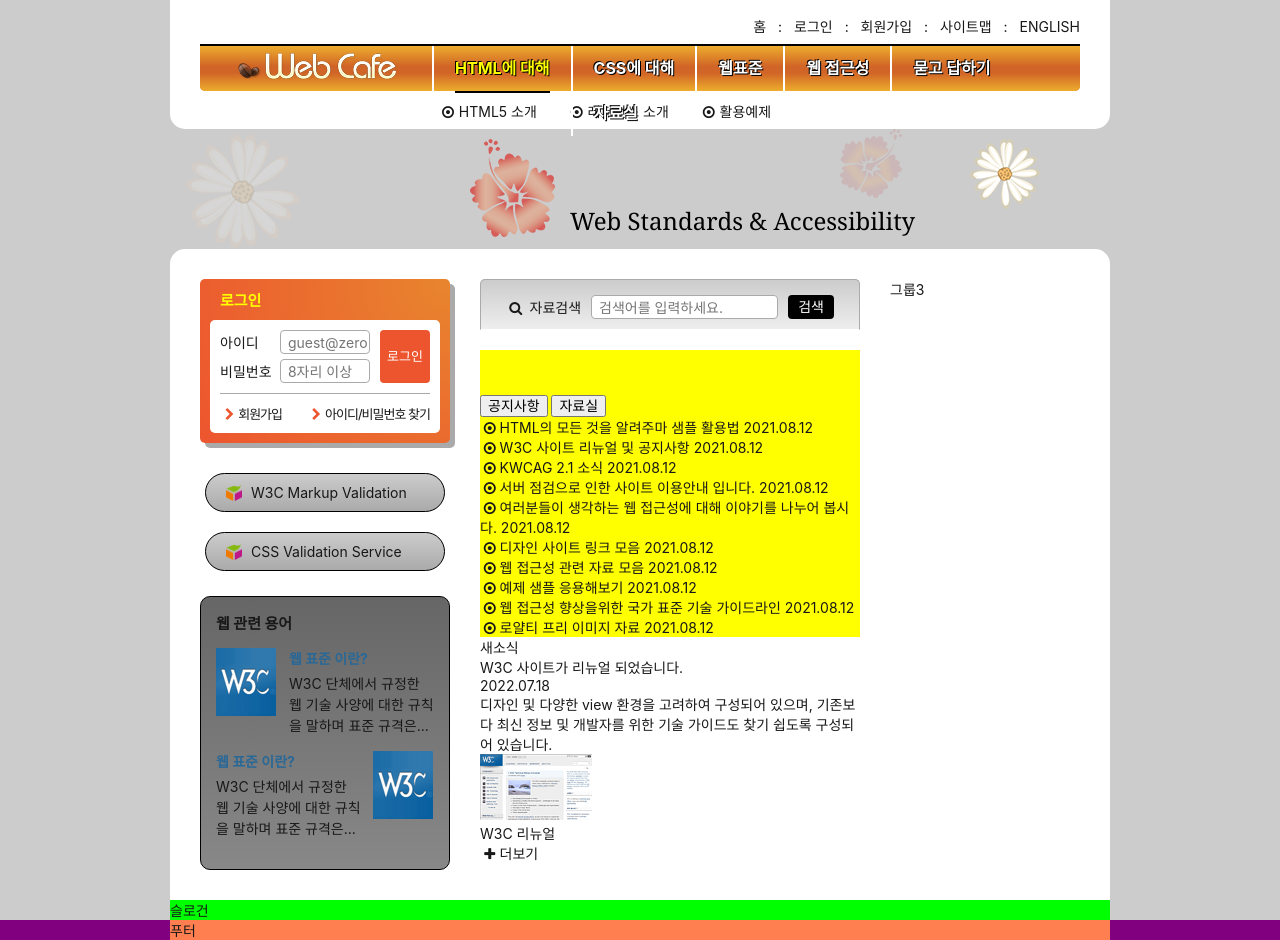
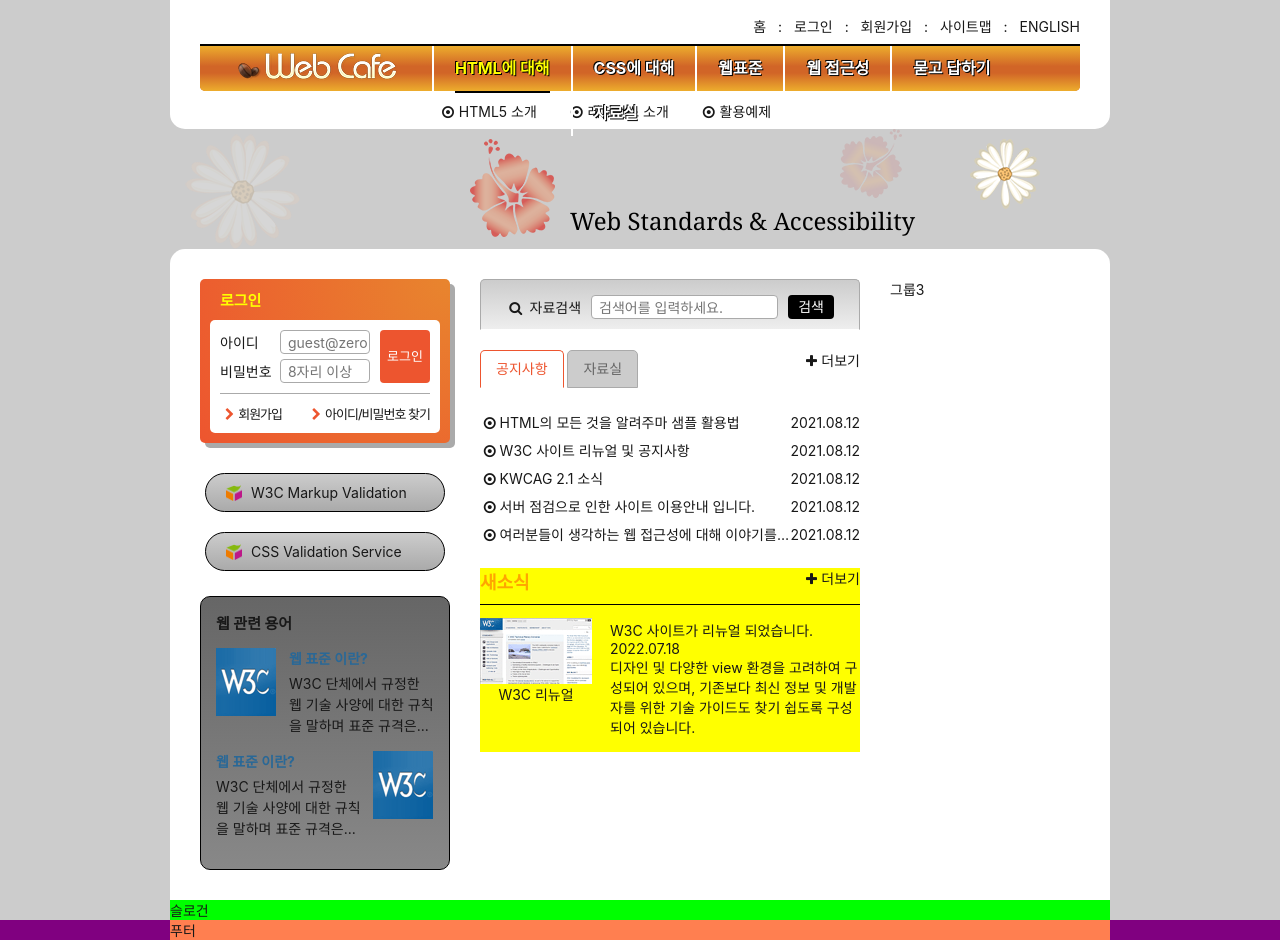
Before and after one commit to kjm541006/zeroConnecTo, a website: page HTML5/index.html in a window 1280 px wide. Drawn offline with Linux system fonts and the light colour scheme; a web font is replaced by a local one.

Commit message:
나의 새소식 스타일

```diff
--- a/HTML5/css/index.css
+++ b/HTML5/css/index.css
@@ -34,9 +34,8 @@ html {
   font-size: 10px;
 }
 body {
-  font-family: Pretendard, -apple-system, BlinkMacSystemFont, system-ui, Roboto, "Helvetica Neue", "Segoe UI",
-    "Apple SD Gothic Neo", "Noto Sans KR", "Malgun Gothic", "Apple Color Emoji", "Segoe UI Emoji", "Segoe UI Symbol",
-    sans-serif;
+  font-family: Pretendard, -apple-system, BlinkMacSystemFont, system-ui, Roboto, "Helvetica Neue", "Segoe UI", "Apple SD Gothic Neo",
+    "Noto Sans KR", "Malgun Gothic", "Apple Color Emoji", "Segoe UI Emoji", "Segoe UI Symbol", sans-serif;
   font-weight: 400;
   background: #ccc;
   color: #181818;
@@ -358,8 +357,7 @@ body {
 
 .validation-list a {
   background-color: #aaa;
-  background: url("./images/validation_icon.png") no-repeat 20px 50%/16px 16px,
-    #aaa linear-gradient(to bottom, #ccc, #aaa) repeat;
+  background: url("./images/validation_icon.png") no-repeat 20px 50%/16px 16px, #aaa linear-gradient(to bottom, #ccc, #aaa) repeat;
   border: 1px solid #000;
   display: block;
   padding: 10px;
@@ -480,7 +478,7 @@ body {
 }
 
 /* 공지사항 및 자료실 */
-.board {
+/* .board {
   margin-top: 20px;
   background: yellow;
   position: relative;
@@ -550,9 +548,95 @@ body {
   color: hsla(110, 50%, 30%, 1);
 }
 
-/* .board-section.is-select .board-panel, */
 .board-section.is-select .board-more {
   display: block !important;
+} */
+
+.board {
+  margin-top: 20px;
+  position: relative;
+}
+
+.tab {
+  border: 1px solid #aaa;
+  border-radius: 5px 5px 0 0;
+  background: #ccc;
+  padding: 10px 15px;
+  color: #666;
+}
+
+#buttonNotice {
+  z-index: 10;
+  background: #fff;
+  color: #ed552f;
+  border-color: currentColor currentColor #fff currentColor;
+}
+
+#panelArchive {
+  display: none;
+}
+
+.board-more {
+  position: absolute;
+  top: 0;
+  right: 0;
+}
+
+.board-list {
+  margin-top: 20px;
+}
+
+.board-list li {
+  display: flex;
+  flex-flow: row nowrap;
+  width: 100%;
+  align-items: center;
+}
+
+.board-list a {
+  flex-grow: 1;
+  white-space: nowrap;
+  overflow: hidden;
+  text-overflow: ellipsis;
+  padding: 4px 0;
+}
+
+/* 새소식 */
+.news {
+  background: yellow;
+  margin-top: 20px;
+  position: relative;
+  display: flow-root;
+}
+/* 380 115 18 */
+
+.news-title {
+  font-size: 18px;
+  font-weight: 700;
+  color: orange;
+  border-bottom: 1px solid black;
+  padding-bottom: 10px;
+}
+
+.news-item {
+  margin: 15px 0;
+  float: right;
+  width: 250px;
+}
+
+.news-item-thumbnail {
+  position: absolute;
+  top: 50px;
+  left: 0;
+  display: flex;
+  flex-direction: column;
+  align-items: center;
+}
+
+.news-more {
+  position: absolute;
+  top: 0;
+  right: 0;
 }
 
 /* 슬로건 */
```
